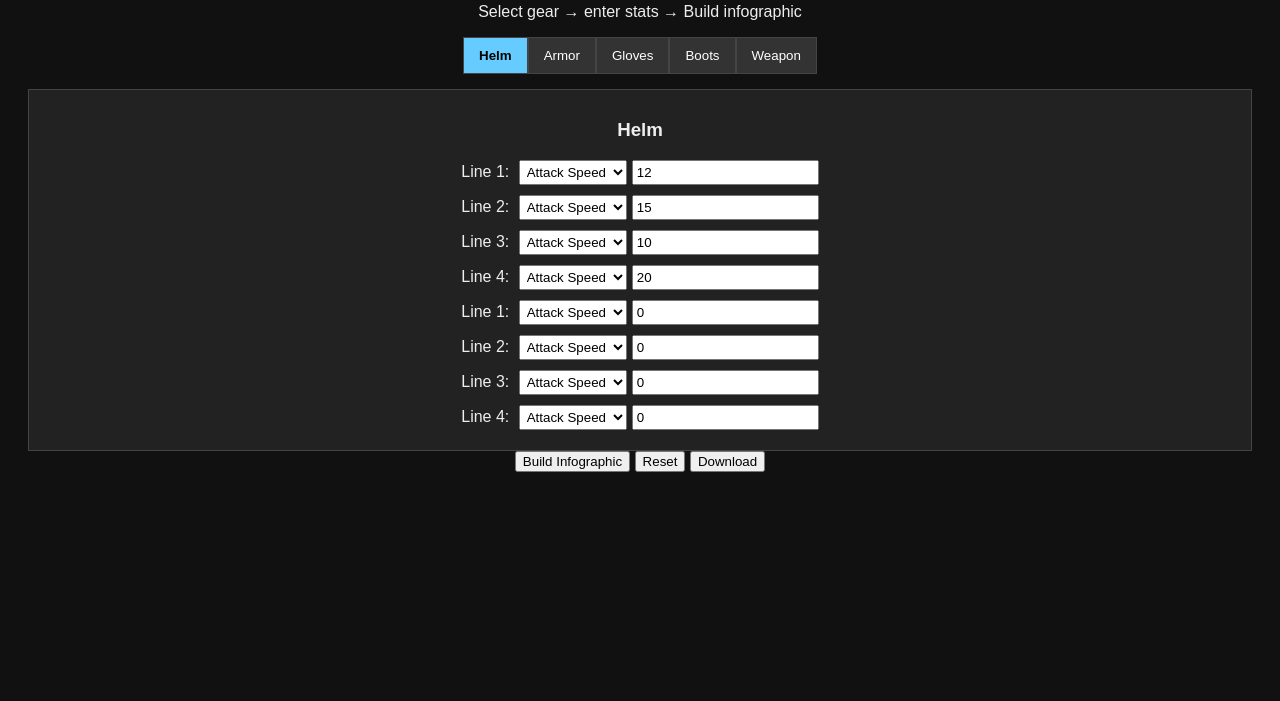
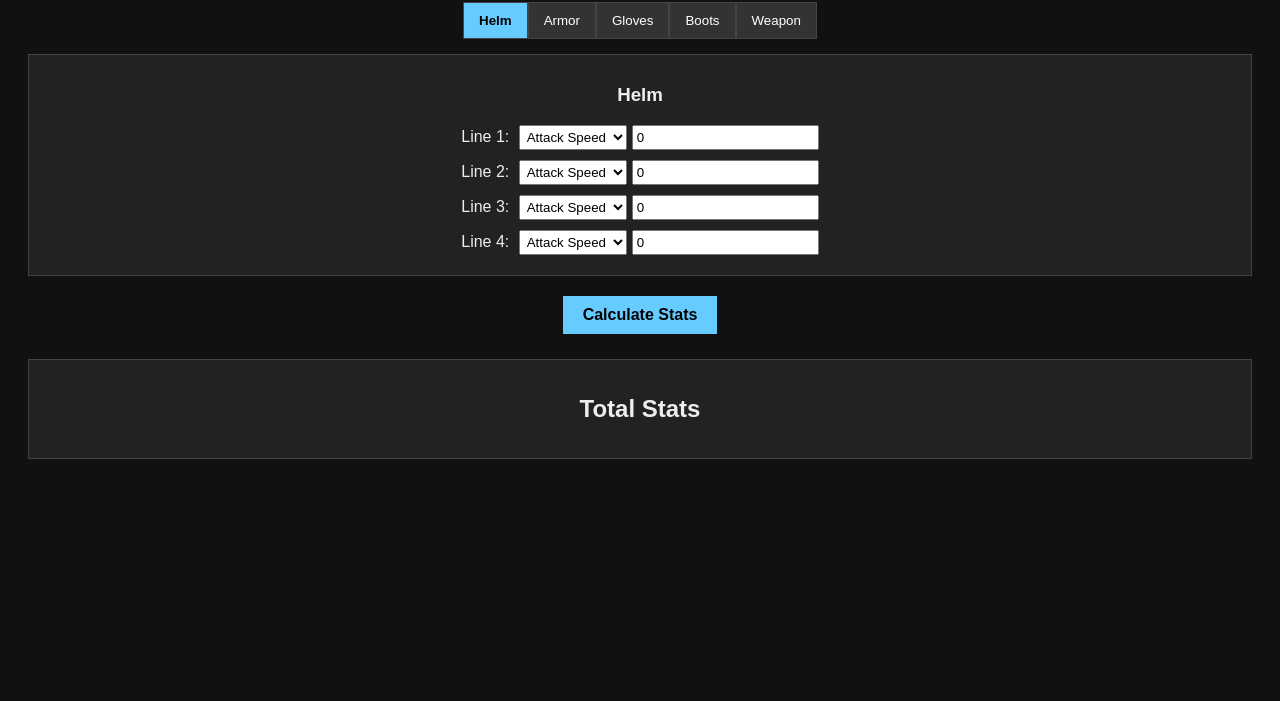
Before and after one commit to brandtbuchwald-rgb/Do-we-got-it, a plain HTML site: page index.html in a window 1280 px wide. Shown: the part 99-800 px from the top of the page. Drawn offline with Linux system fonts and the light colour scheme.

Commit message:
Update index.html

```diff
--- a/index.html
+++ b/index.html
@@ -7,9 +7,7 @@
   <link rel="stylesheet" href="style.css">
 </head>
 <body>
-  <div class="container">
-    <h1>EHT Gear Optimizer</h1>
-    <p>Select gear → enter stats → Build infographic</p>
+  <h1>Evil Hunter Tycoon - Gear Optimizer</h1>
 
   <!-- Tabs -->
   <div class="tabs">
@@ -20,68 +18,39 @@
     <button class="tablink" data-tab="weapon">Weapon</button>
   </div>
 
-    <!-- Helm -->
+  <!-- Gear sections -->
   <div id="helm" class="tabcontent active">
     <h3>Helm</h3>
-      <div class="gear-block">
-        <label>Line 1: <select id="helm_stat1"><option>Attack Speed</option><option>Crit Chance</option><option>Evasion</option><option>Crit Damage</option></select><input type="number" id="helm_val1" value="12"></label>
-        <label>Line 2: <select id="helm_stat2"><option>Attack Speed</option><option>Crit Chance</option><option>Evasion</option><option>Crit Damage</option></select><input type="number" id="helm_val2" value="15"></label>
-        <label>Line 3: <select id="helm_stat3"><option>Attack Speed</option><option>Crit Chance</option><option>Evasion</option><option>Crit Damage</option></select><input type="number" id="helm_val3" value="10"></label>
-        <label>Line 4: <select id="helm_stat4"><option>Attack Speed</option><option>Crit Chance</option><option>Evasion</option><option>Crit Damage</option></select><input type="number" id="helm_val4" value="20"></label>
-      </div>
+    <div class="gear-block" data-gear="helm"></div>
   </div>
 
-    <!-- Armor -->
   <div id="armor" class="tabcontent">
     <h3>Armor</h3>
-      <div class="gear-block">
-        <label>Line 1: <select id="armor_stat1"><option>Attack Speed</option><option>Crit Chance</option><option>Evasion</option><option>Crit Damage</option></select><input type="number" id="armor_val1" value="12"></label>
-        <label>Line 2: <select id="armor_stat2"><option>Attack Speed</option><option>Crit Chance</option><option>Evasion</option><option>Crit Damage</option></select><input type="number" id="armor_val2" value="15"></label>
-        <label>Line 3: <select id="armor_stat3"><option>Attack Speed</option><option>Crit Chance</option><option>Evasion</option><option>Crit Damage</option></select><input type="number" id="armor_val3" value="10"></label>
-        <label>Line 4: <select id="armor_stat4"><option>Attack Speed</option><option>Crit Chance</option><option>Evasion</option><option>Crit Damage</option></select><input type="number" id="armor_val4" value="20"></label>
-      </div>
+    <div class="gear-block" data-gear="armor"></div>
   </div>
 
-    <!-- Gloves -->
   <div id="gloves" class="tabcontent">
     <h3>Gloves</h3>
-      <div class="gear-block">
-        <label>Line 1: <select id="gloves_stat1"><option>Attack Speed</option><option>Crit Chance</option><option>Evasion</option><option>Crit Damage</option></select><input type="number" id="gloves_val1" value="12"></label>
-        <label>Line 2: <select id="gloves_stat2"><option>Attack Speed</option><option>Crit Chance</option><option>Evasion</option><option>Crit Damage</option></select><input type="number" id="gloves_val2" value="15"></label>
-        <label>Line 3: <select id="gloves_stat3"><option>Attack Speed</option><option>Crit Chance</option><option>Evasion</option><option>Crit Damage</option></select><input type="number" id="gloves_val3" value="10"></label>
-        <label>Line 4: <select id="gloves_stat4"><option>Attack Speed</option><option>Crit Chance</option><option>Evasion</option><option>Crit Damage</option></select><input type="number" id="gloves_val4" value="20"></label>
-      </div>
+    <div class="gear-block" data-gear="gloves"></div>
   </div>
 
-    <!-- Boots -->
   <div id="boots" class="tabcontent">
     <h3>Boots</h3>
-      <div class="gear-block">
-        <label>Line 1: <select id="boots_stat1"><option>Attack Speed</option><option>Crit Chance</option><option>Evasion</option><option>Crit Damage</option></select><input type="number" id="boots_val1" value="12"></label>
-        <label>Line 2: <select id="boots_stat2"><option>Attack Speed</option><option>Crit Chance</option><option>Evasion</option><option>Crit Damage</option></select><input type="number" id="boots_val2" value="15"></label>
-        <label>Line 3: <select id="boots_stat3"><option>Attack Speed</option><option>Crit Chance</option><option>Evasion</option><option>Crit Damage</option></select><input type="number" id="boots_val3" value="10"></label>
-        <label>Line 4: <select id="boots_stat4"><option>Attack Speed</option><option>Crit Chance</option><option>Evasion</option><option>Crit Damage</option></select><input type="number" id="boots_val4" value="20"></label>
-      </div>
+    <div class="gear-block" data-gear="boots"></div>
   </div>
 
-    <!-- Weapon -->
   <div id="weapon" class="tabcontent">
     <h3>Weapon</h3>
-      <div class="gear-block">
-        <label>Line 1: <select id="weapon_stat1"><option>Attack Speed</option><option>Crit Chance</option><option>Evasion</option><option>Crit Damage</option></select><input type="number" id="weapon_val1" value="12"></label>
-        <label>Line 2: <select id="weapon_stat2"><option>Attack Speed</option><option>Crit Chance</option><option>Evasion</option><option>Crit Damage</option></select><input type="number" id="weapon_val2" value="15"></label>
-        <label>Line 3: <select id="weapon_stat3"><option>Attack Speed</option><option>Crit Chance</option><option>Evasion</option><option>Crit Damage</option></select><input type="number" id="weapon_val3" value="10"></label>
-        <label>Line 4: <select id="weapon_stat4"><option>Attack Speed</option><option>Crit Chance</option><option>Evasion</option><option>Crit Damage</option></select><input type="number" id="weapon_val4" value="20"></label>
-      </div>
+    <div class="gear-block" data-gear="weapon"></div>
   </div>
 
-    <div class="buttons">
-      <button id="build">Build Infographic</button>
-      <button id="reset">Reset</button>
-      <button id="download">Download</button>
-    </div>
+  <!-- Button -->
+  <button id="calcBtn">Calculate Stats</button>
 
-    <canvas id="infographic"></canvas>
+  <!-- Results -->
+  <div id="results">
+    <h2>Total Stats</h2>
+    <ul id="resultsList"></ul>
   </div>
 
   <script src="script.js"></script>
```
Lines whose indentation alone changed are shown as unchanged.
